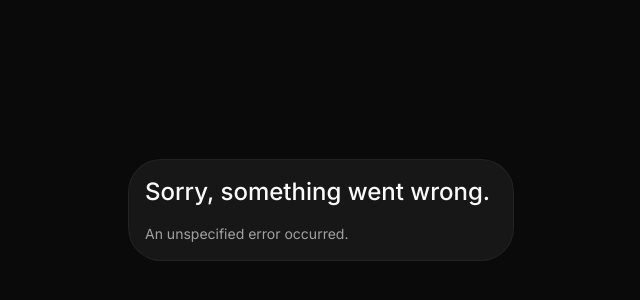
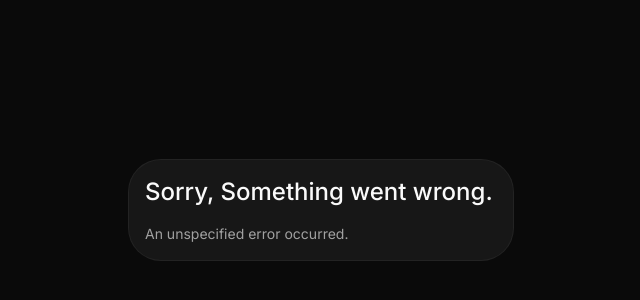
Before and after one commit to just-for-copilot/academix-v0, a Next.js app: page /auth/error in a window 1280 px wide. Shown: the part 190-490 px from the top of the page, without its empty margins (319-959 px from the left). Built offline with nearby package versions, Linux system fonts and the light colour scheme.

Commit message:
nothing burger ts

```diff
--- a/app/auth/error/page.tsx
+++ b/app/auth/error/page.tsx
@@ -9,7 +9,7 @@ export default async function Page({ searchParams }: { searchParams: Promise<{ e
         <div className="flex flex-col gap-6">
           <Card>
             <CardHeader>
-              <CardTitle className="text-2xl">Sorry, something went wrong.</CardTitle>
+              <CardTitle className="text-2xl">Sorry, Something went wrong.</CardTitle>
             </CardHeader>
             <CardContent>
               {params?.error ? (
```
